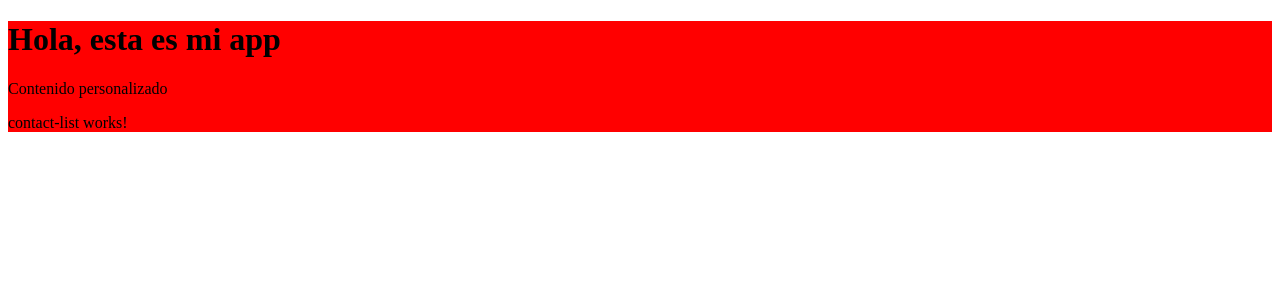
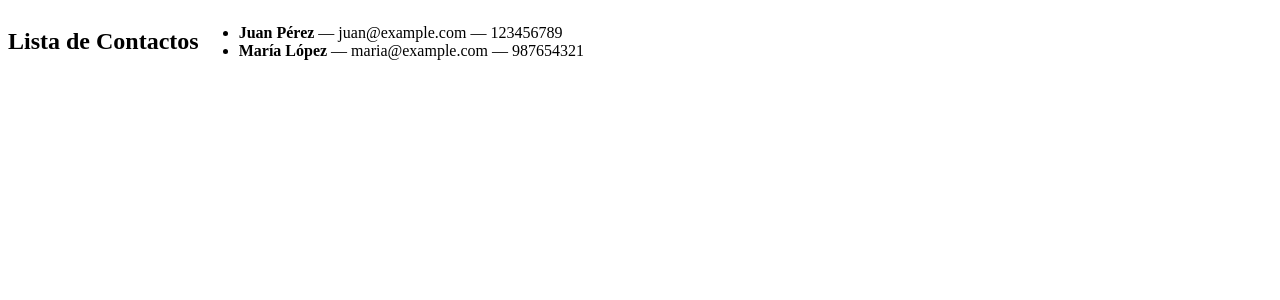
Before and after one commit to IgnacioKobylanski/contact_manager_frontend, an Angular app: page / in a window 1280 px wide. Shown: the top 300 px of the page. Built offline with nearby package versions, Linux system fonts and the light colour scheme.

Commit message:
contact-list componente created

```diff
--- a/angular.json
+++ b/angular.json
@@ -7,7 +7,8 @@
       "projectType": "application",
       "schematics": {
         "@schematics/angular:component": {
-          "style": "scss"
+          "style": "scss",
+          "type": "component"
         }
       },
       "root": "",
--- a/src/app/app.html
+++ b/src/app/app.html
@@ -1,11 +1,3 @@
-<style>
-  main{
-    background-color: red;
-  }
-</style>
-
 <main>
-  <h1>Hola, esta es mi app</h1>
-  <p>Contenido personalizado</p>
   <app-contact-list></app-contact-list>
 </main>
--- a/src/app/app.ts
+++ b/src/app/app.ts
@@ -1,6 +1,6 @@
 import { Component } from '@angular/core';
 import { RouterOutlet } from '@angular/router';
-import { ContactListComponent } from './contacts/contact-list/contact-list';
+import { ContactListComponent } from './components/contact-list/contact-list.component';
 
 
 @Component({
--- /dev/null
+++ b/src/app/components/contact-list/contact-list.component.html
@@ -0,0 +1,8 @@
+<div class="contact-list-container">
+  <h2>Lista de Contactos</h2>
+  <ul>
+    <li *ngFor="let contact of contacts">
+      <strong>{{ contact.name }}</strong> — {{ contact.email }} — {{ contact.phone }}
+    </li>
+  </ul>
+</div>
--- /dev/null
+++ b/src/app/components/contact-list/contact-list.component.scss
@@ -0,0 +1,3 @@
+.contact-list-container{
+    display: flex;
+}
--- /dev/null
+++ b/src/app/components/contact-list/contact-list.component.ts
@@ -0,0 +1,16 @@
+import { Component } from '@angular/core';
+import { CommonModule } from '@angular/common';
+
+@Component({
+  selector: 'app-contact-list',
+  standalone: true,           // <-- Agregado
+  imports: [CommonModule],    // <-- Agregado para usar *ngFor
+  templateUrl: './contact-list.component.html',
+  styleUrls: ['./contact-list.component.scss']
+})
+export class ContactListComponent {
+  contacts = [
+    { id: 1, name: 'Juan Pérez', email: 'juan@example.com', phone: '123456789' },
+    { id: 2, name: 'María López', email: 'maria@example.com', phone: '987654321' }
+  ];
+}
--- a/src/app/contacts/contact-list/contact-list.html
+++ /dev/null
@@ -1 +0,0 @@
-<p>contact-list works!</p>
```
Also changed, not shown: src/app/contacts/contact-list/contact-list.ts (deleted, +0 -11 lines), src/app/contacts/contact-list/contact-list.scss (deleted), 1 other file (tests, documents, lock files or other folders).
